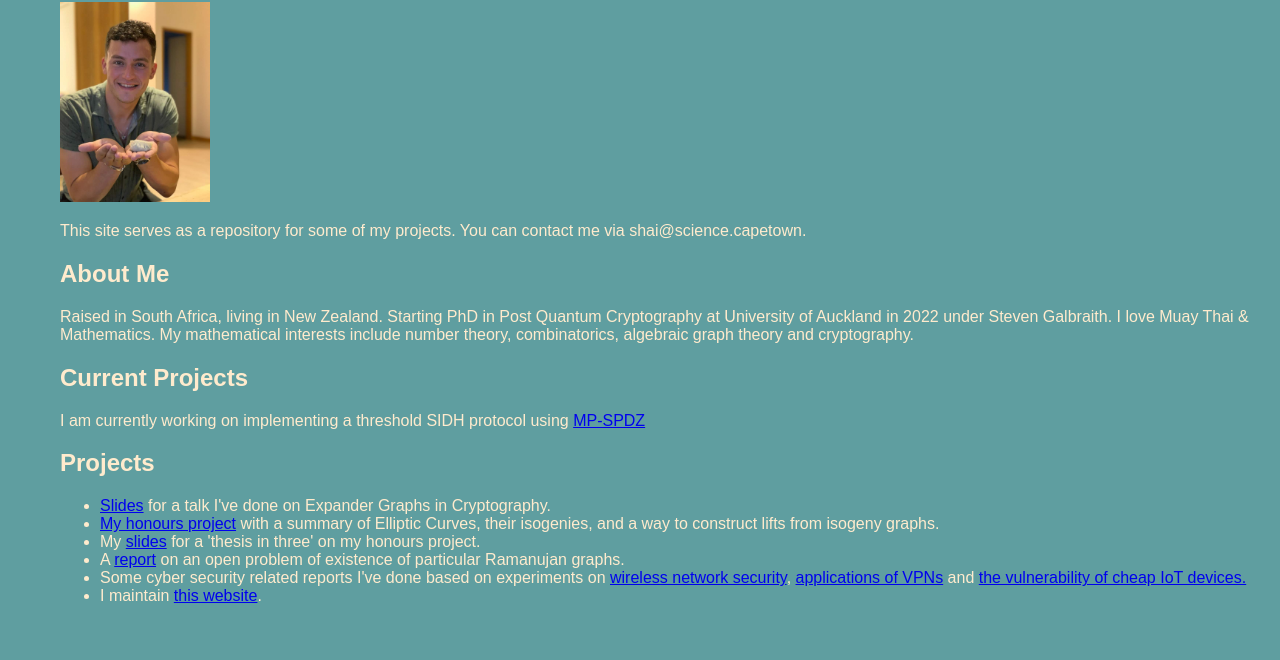
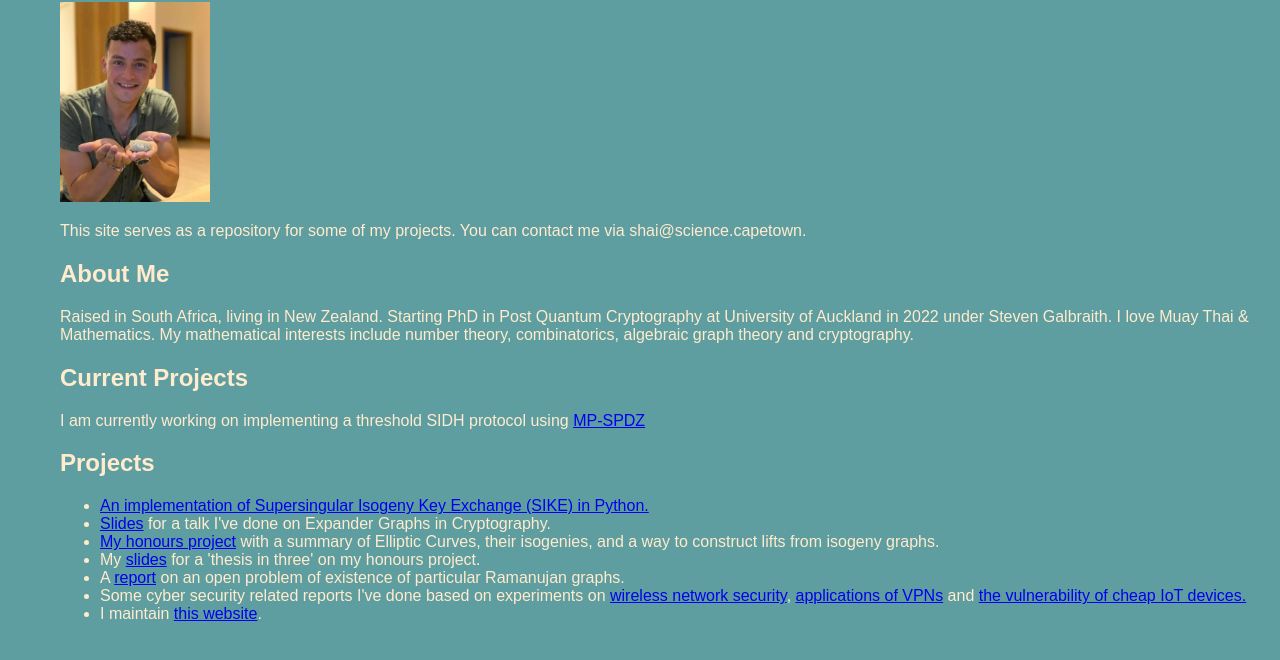
Before and after one commit to levanin/levanin.github.io, a plain HTML site: page index.html in a window 1280 px wide. Shown: the part 78-738 px from the top of the page. Drawn offline with Linux system fonts and the light colour scheme.

Commit message:
added link

```diff
--- a/index.html
+++ b/index.html
@@ -25,6 +25,7 @@ Raised in South Africa, living in New Zealand. Starting PhD in Post Quantum Cryp
 I am currently working on implementing a threshold SIDH protocol using <a href=https://github.com/data61/MP-SPDZ>MP-SPDZ</a>
 <h2>Projects</h2>
 <ul>
+    <li><a href="https://github.com/levanin/SIKE-Python/">An implementation of Supersingular Isogeny Key Exchange (SIKE) in Python.</a></li>
     <li><a href="expanderstalk.pdf">Slides</a> for a talk I've done on Expander Graphs in Cryptography.</li>
     <li><a href="honoursproject.pdf">My honours project</a> with a summary of Elliptic Curves, their isogenies, and a way to construct lifts from isogeny graphs.</li>
     <li>My <a href="thesisin3.pdf">slides</a> for a 'thesis in three' on my honours project.</li>
```
